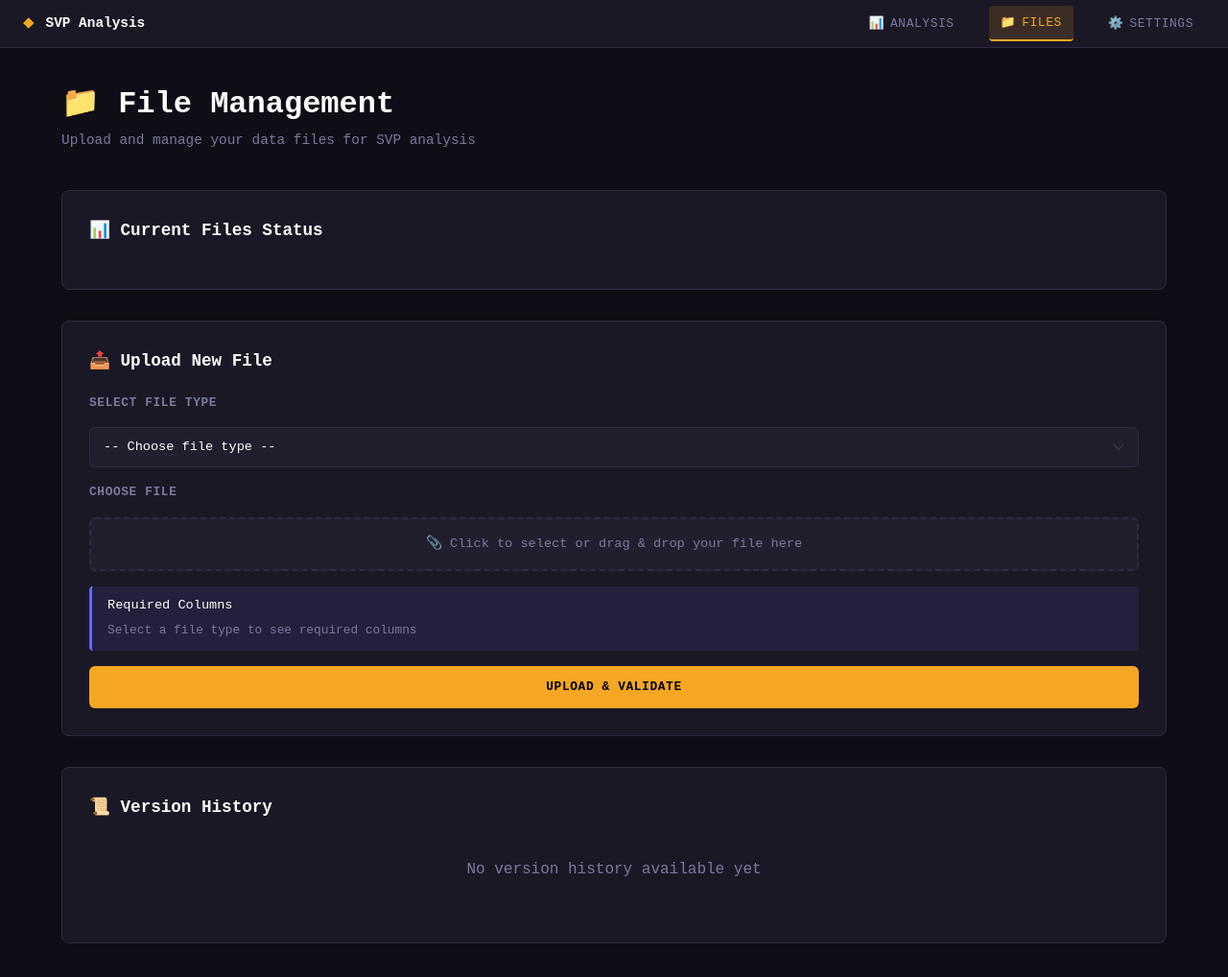
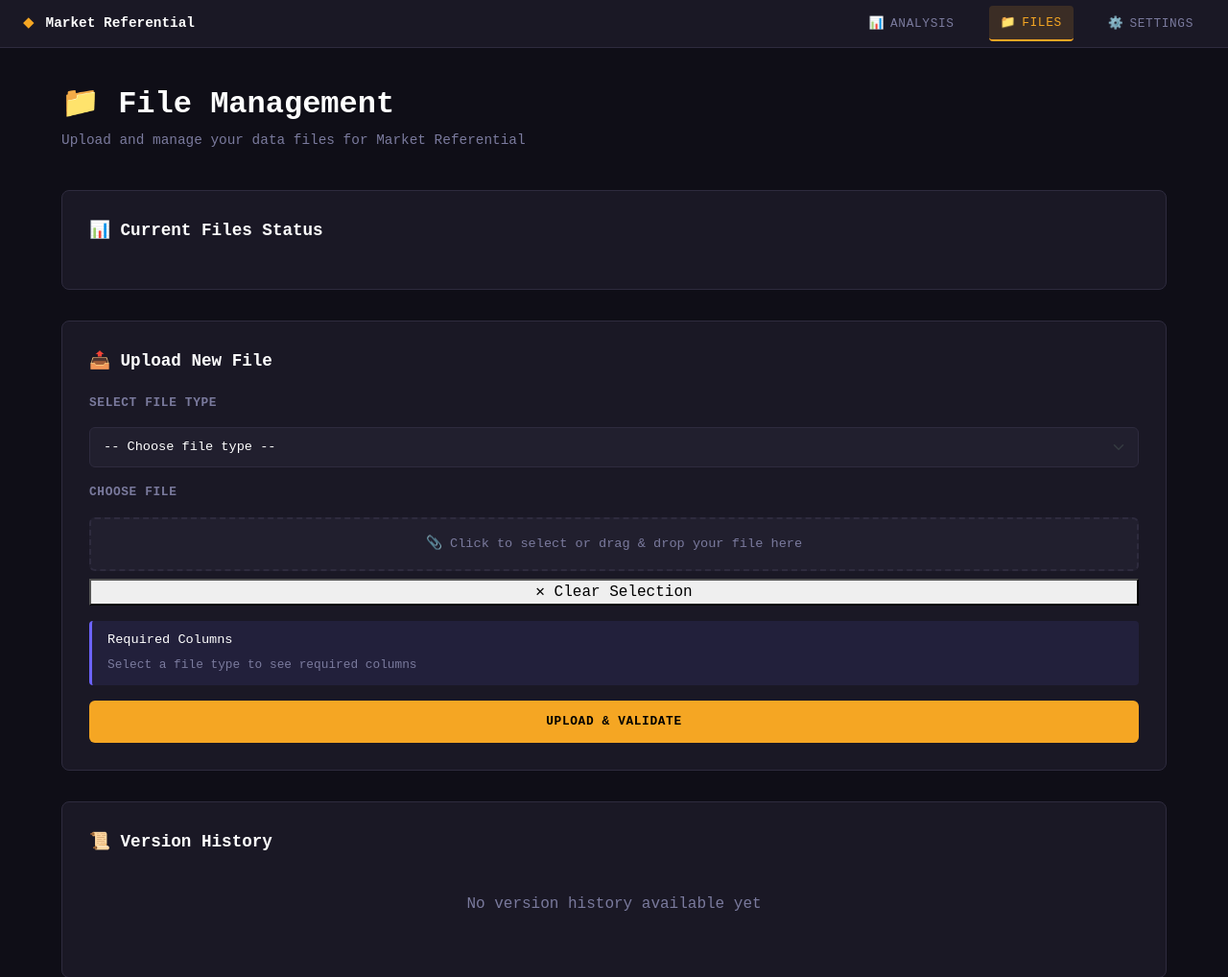
Before and after one commit to MoaadEZZ/Revenue_CAGR_Estimator, a Flask app: page /files in a window 1280 px wide. Shown: the top 1018 px of the page at 96% size. Run offline with Flask 3, Linux system fonts and the light colour scheme; data that the repository does not hold is empty.

Commit message:
updateing file.html

```diff
--- a/templates/base.html
+++ b/templates/base.html
@@ -3,7 +3,7 @@
 <head>
     <meta charset="UTF-8">
     <meta name="viewport" content="width=device-width, initial-scale=1.0">
-    <title>{% block title %}SVP Analysis Tool{% endblock %}</title>
+    <title>{% block title %}Market Referential{% endblock %}</title>
     <link href="https://cdn.jsdelivr.net/npm/bootstrap@5.3.0/dist/css/bootstrap.min.css" rel="stylesheet">
     <script src="https://cdn.jsdelivr.net/npm/chart.js@4.4.0/dist/chart.umd.min.js"></script>
     <link rel="stylesheet" href="https://cdn.jsdelivr.net/npm/katex@0.16.0/dist/katex.min.css">
@@ -713,7 +713,7 @@
     <nav class="navbar-custom">
         <a href="/" class="navbar-brand-custom">
             <span class="logo-icon">◆</span>
-            <span>SVP Analysis</span>
+            <span>Market Referential</span>
         </a>
         <ul class="navbar-nav-custom">
             <li class="nav-item-custom">
--- a/templates/files.html
+++ b/templates/files.html
@@ -1,5 +1,5 @@
 {% extends "base.html" %}
-{% block title %}File Management - SVP Analysis Tool{% endblock %}
+{% block title %}File Management - Market Referential{% endblock %}
 
 {% block extra_css %}
 <style>
@@ -401,7 +401,7 @@
     <!-- PAGE HEADER -->
     <div class="page-header">
         <h1>📁 File Management</h1>
-        <p>Upload and manage your data files for SVP analysis</p>
+        <p>Upload and manage your data files for Market Referential</p>
     </div>
 
     <!-- ALERTS -->
@@ -444,7 +444,12 @@
                     <input type="file" id="fileInput" accept=".xlsx,.xls" required>
                 </div>
                 <div id="fileNameDisplay" class="file-name-display"></div>
+                <!-- ADD THIS BUTTON -->
+                <button type="button" class="btn-clear" onclick="clearFileSelection()">
+                    ✕ Clear Selection
+                </button>
             </div>
+
 
             <div class="validation-info">
                 <h4>Required Columns</h4>
--- a/templates/index.html
+++ b/templates/index.html
@@ -1,11 +1,11 @@
 {% extends "base.html" %}
-{% block title %}SVP Analysis Tool{% endblock %}
+{% block title %}Market Referential{% endblock %}
 {% block content %}
 
 <!-- TOP BAR -->
 <div class="top-bar">
     <span class="diamond">◆</span>
-    <span>SVP Analysis</span>
+    <span>Market Referential</span>
     <span class="separator">·</span>
     <span class="highlight" id="topBarSvp">Select SVP & Years</span>
     <span class="separator" id="topBarArrow" style="display:none">→</span>
--- a/templates/results.html
+++ b/templates/results.html
@@ -1,6 +1,6 @@
 {% extends "base.html" %}
 
-{% block title %}SVP Analysis Tool - Results{% endblock %}
+{% block title %}Results - Market Referential{% endblock %}
 
 {% block content %}
 <div class="d-flex justify-content-between align-items-center mb-4">
```
